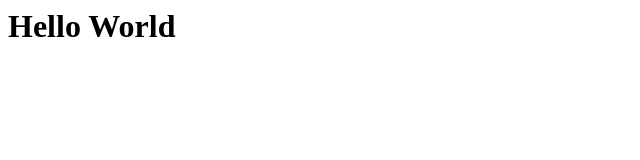
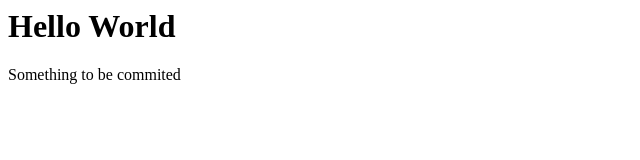
Before and after one commit to Suxrob9966/demo-repo, a plain HTML site: page index.html in a window 1280 px wide. Shown: the whole page, without its empty margins (0-640 px from the left). Drawn offline with Linux system fonts and the light colour scheme.

Commit message:
added something

```diff
--- a/index.html
+++ b/index.html
@@ -1 +1,2 @@
 <h1>Hello World</h1>
+<p>Something to be commited</p>
```
